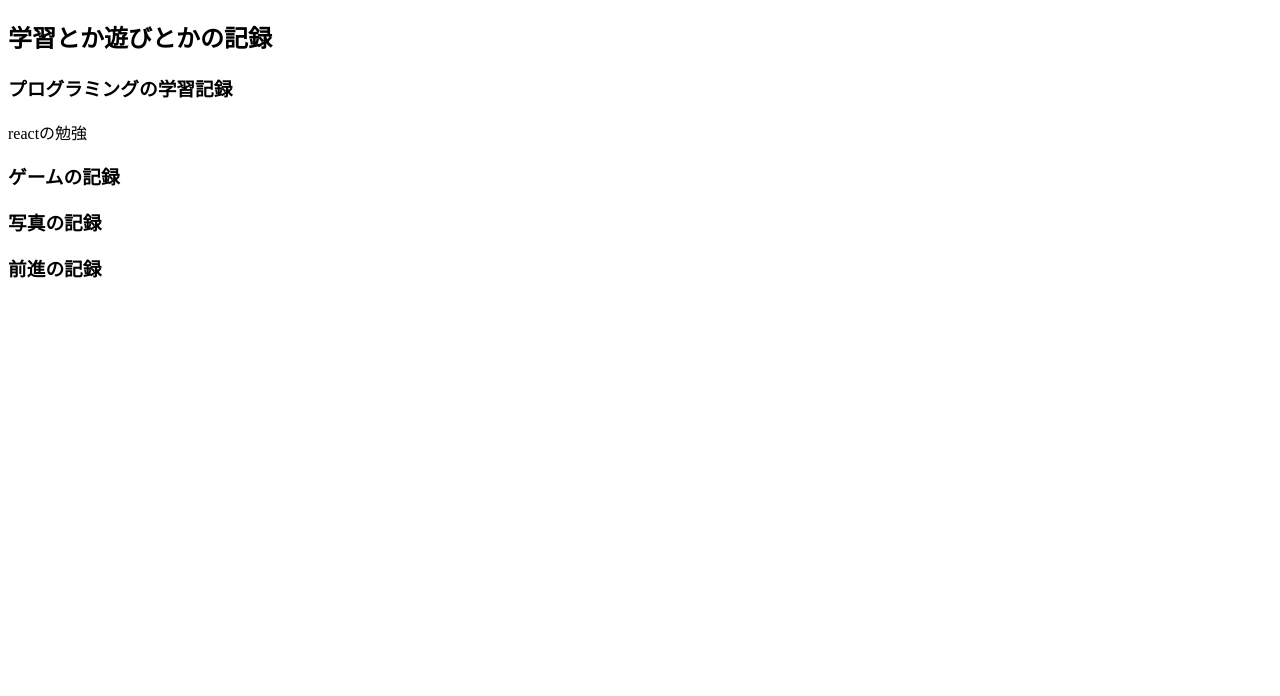
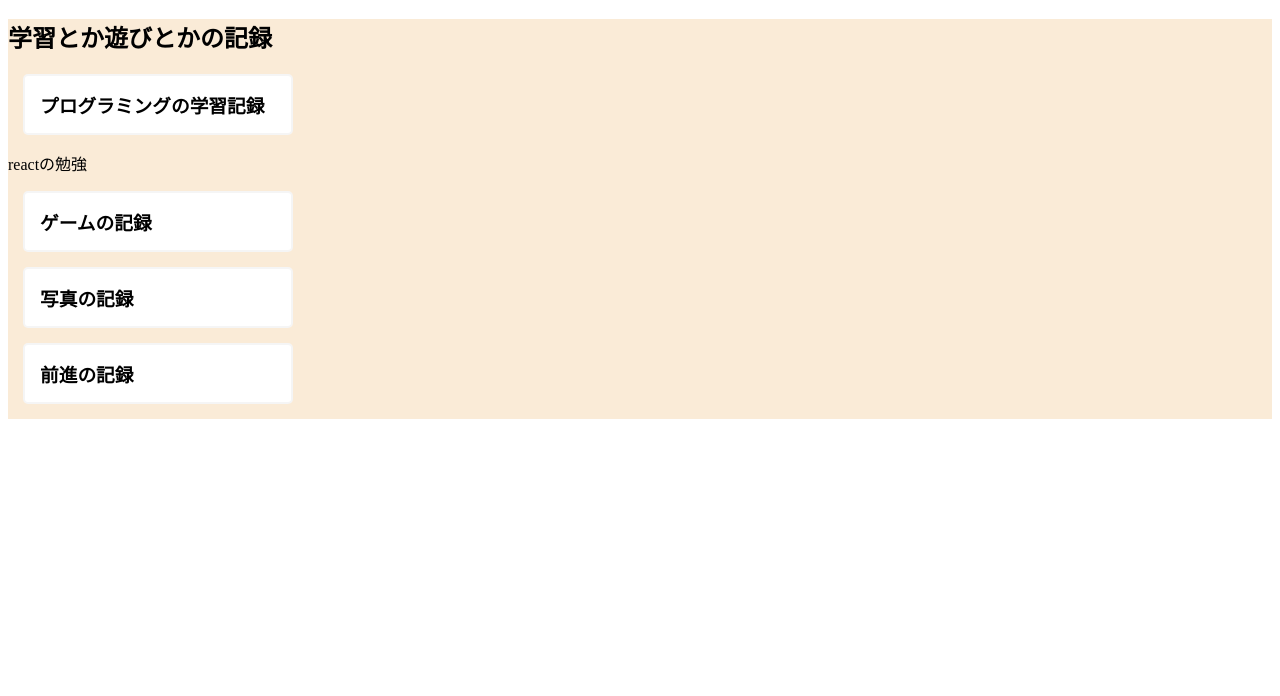
Before and after one commit to GPDhub/hideo.github.io, a plain HTML site: page index.html in a window 1280 px wide. Shown: the part 104-800 px from the top of the page. Drawn offline with Linux system fonts and the light colour scheme.

Commit message:
Update stylesheet.css

```diff
--- a/stylesheet.css
+++ b/stylesheet.css
@@ -2,9 +2,24 @@
     color: rgb(191, 208, 224);
     height: 80px;
     text-align: center;
+    line-height: 80px;
     background-color: rgb(80, 76, 219);
   }
 
-li {
+main {
+  background-color: antiquewhite;
+  height: 400px;
+}
+
+.heading {
+  width: 300px;
+}
+
+.headingtitle {
   list-style: none;
+  border: 2px solid whitesmoke;
+  padding: 15px;
+  margin: 15px;
+  background-color: white;
+  border-radius: 5px;
 }
```
